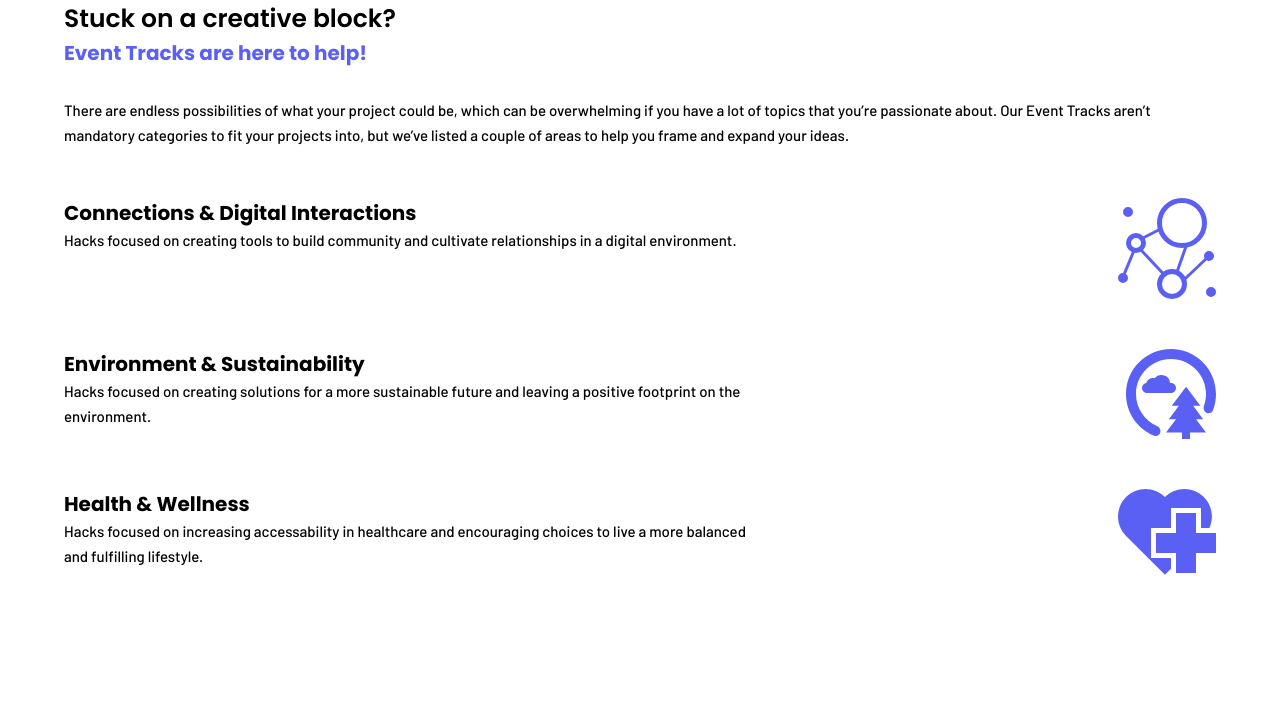
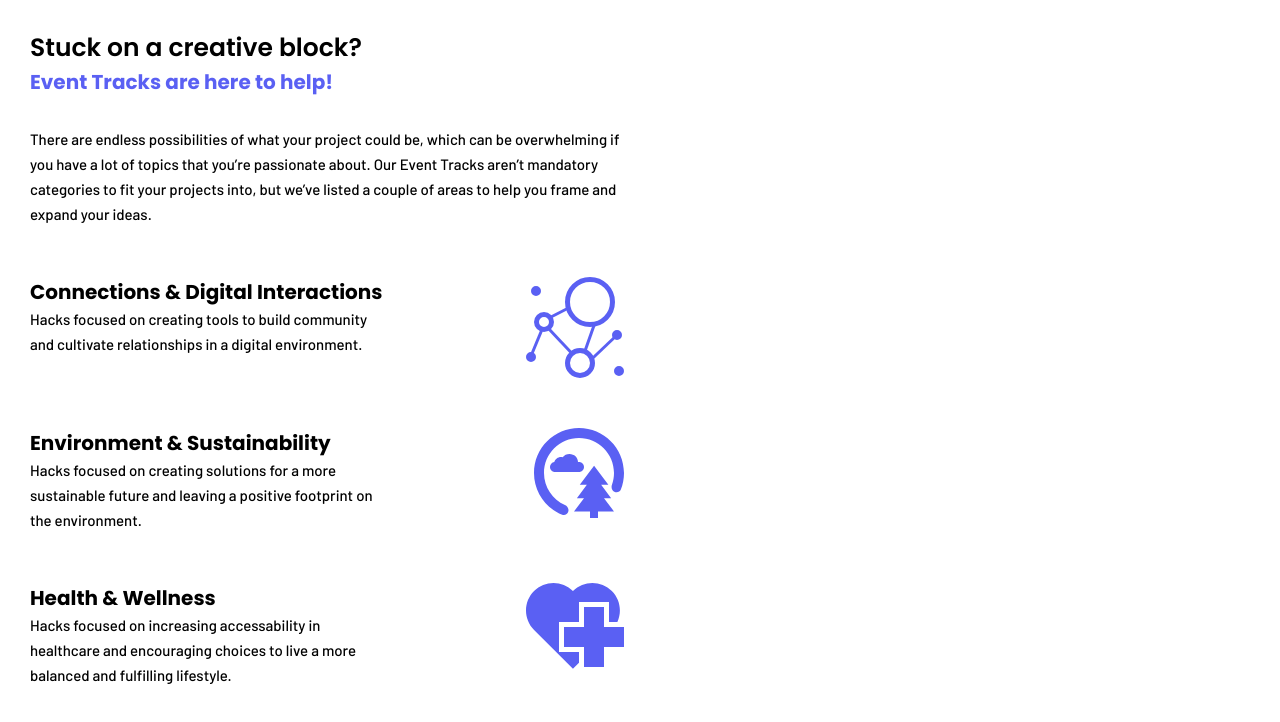
Before and after one commit to sfusurge/z-archived-hackathon, a React (Create React App) app: page / in a window 1280 px wide. Shown: the top 722 px of the page. Built offline with nearby package versions, Linux system fonts and the light colour scheme.

Commit message:
removed unnecessary divs and change tablet view

```diff
--- a/src/components/EventTracksDescriptions.js
+++ b/src/components/EventTracksDescriptions.js
@@ -9,7 +9,7 @@ const EventTracksDescriptions = props => {
           {props.paragraph}
         </p>
       </div>
-            <div className = {props.img}></div>
+      <div className = {props.img}/>
     </div>
   )
 }
--- a/src/components/EventTracksHeader.js
+++ b/src/components/EventTracksHeader.js
@@ -3,22 +3,20 @@ import styles from "../css/EventTracksHeader.module.css"
 
 const EventTracksHeader = props => {
   return(
-        <div>
-            <div className = {styles.titleContainer}>
+    <>
       <p className = {styles.headerFont}>
         Stuck on a creative block?
       </p>
       <p className = {styles.subHeaderFont}>
         Event Tracks are here to help!
       </p>
-            </div>
       <p className = {styles.paragraph}>
         There are endless possibilities of what your project could be, which can be overwhelming
         if you have a lot of topics that you’re passionate about. Our Event Tracks aren’t mandatory
         categories to fit your projects into, but we’ve listed a couple of areas to help you frame
         and expand your ideas.
       </p>
-        </div>
+    </>
   )
 }
 
--- a/src/css/EventTracks.module.css
+++ b/src/css/EventTracks.module.css
@@ -1,6 +1,24 @@
 .container{
-    padding-left: 5%;
-    padding-right: 5%;
+    width: 594px;
+    padding-top: 29px;
+    padding-bottom: 72px;
+    padding-left: 30px;
+    padding-right: 38px;
+}
+
+.container{
+    padding-left: 17%;
+    padding-right: 17%;
+}
+
+@media only screen and (min-width: 900px) {
+    .container{
+        width: 594px;
+        padding-top: 29px;
+        padding-bottom: 72px;
+        padding-left: 30px;
+        padding-right: 38px;
+    }
 }
 
 .descriptionsContainer{
```
Also changed, not shown: src/components/EventTracks.js (indentation only). Lines whose indentation alone changed are shown as unchanged.
